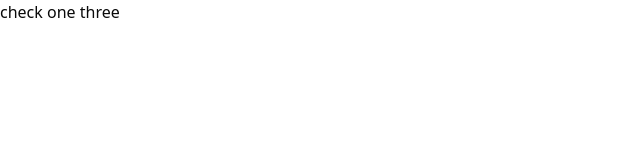
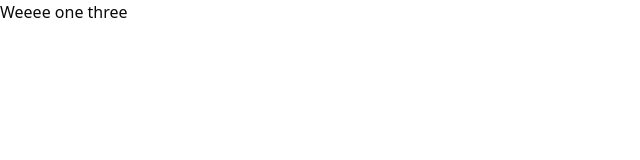
Before and after one commit to luke-concannon/funkisphere, a Next.js app: page / in a window 1280 px wide. Shown: the top 160 px of the page, without its empty margins (0-640 px from the left). Built offline with nearby package versions, Linux system fonts and the light colour scheme; a web font is replaced by a local one.

Commit message:
chore: stash

```diff
--- a/app/page.tsx
+++ b/app/page.tsx
@@ -5,5 +5,5 @@ export default function HomePage({
 }: {
   searchParams: Promise<{ [key: string]: string }>
 }): ReactElement {
-  return <main>check one three</main>
+  return <main>Weeee one three</main>
 }
```
